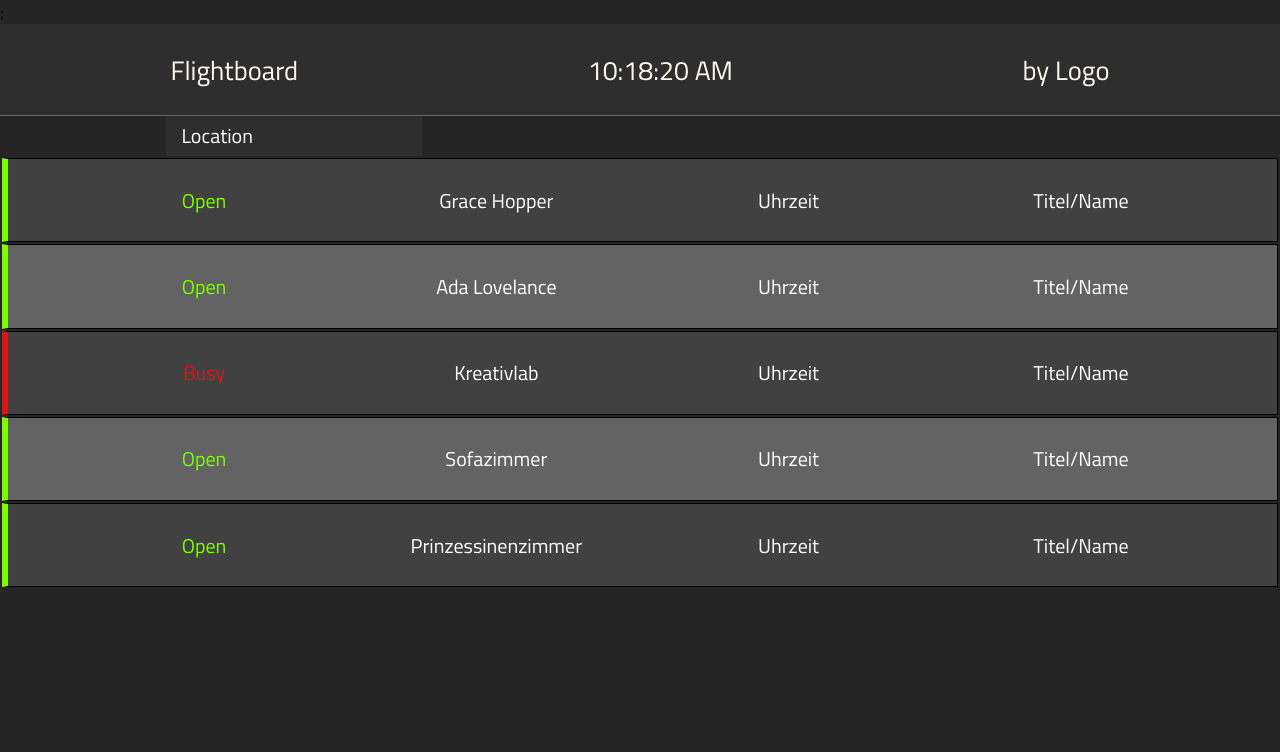
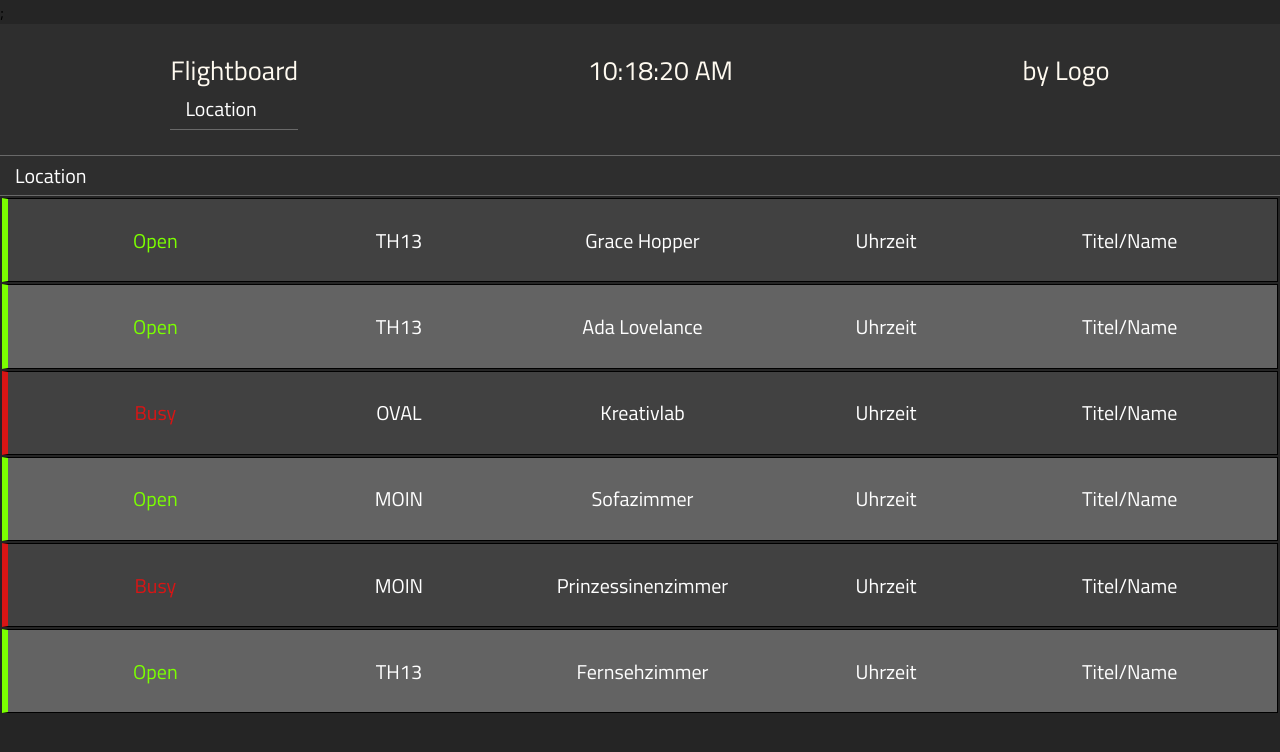
Before and after one commit to ZoraWurm/test-flightboard-fe, a React (Create React App) app: page / in a window 1280 px wide. Shown: the top 752 px of the page. Built offline with nearby package versions, Linux system fonts and the light colour scheme.

Commit message:
location dropdown in header

```diff
--- a/src/App.tsx
+++ b/src/App.tsx
@@ -9,9 +9,10 @@ export function App() {
   const roomList: RoomEntry[] = [
     { id: 1, roomName: 'Grace Hopper', isFree: true, location: 'TH13' },
     { id: 2, roomName: 'Ada Lovelance', isFree: true, location: 'TH13' },
-    { id: 3, roomName: 'Kreativlab', isFree: false, location: 'TH13' },
-    { id: 4, roomName: 'Sofazimmer', isFree: true, location: 'TH13' },
-    { id: 5, roomName: 'Prinzessinenzimmer', isFree: true, location: 'TH13' },
+    { id: 3, roomName: 'Kreativlab', isFree: false, location: 'OVAL' },
+    { id: 4, roomName: 'Sofazimmer', isFree: true, location: 'MOIN' },
+    { id: 5, roomName: 'Prinzessinenzimmer', isFree: false, location: 'MOIN' },
+    { id: 4, roomName: 'Fernsehzimmer', isFree: true, location: 'TH13' },
   ];
 
   return (
--- a/src/Room/room.component.tsx
+++ b/src/Room/room.component.tsx
@@ -2,12 +2,13 @@ import React from 'react';
 import './room.component.css';
 import { RoomEntry } from './room.model';
 
-export function Room({ roomName, isFree }: RoomEntry) {
+export function Room({ location, roomName, isFree }: RoomEntry) {
   return (
     <div className={isFree === true ? 'room roomIsOpen' : 'room roomIsBusy'}>
       <div className={isFree === true ? 'styleOpen' : 'styleBusy'}>
         {isFree ? 'Open' : 'Busy'}
       </div>
+      <div>{location}</div>
       <div>{roomName}</div>
       <div>Uhrzeit</div>
       <div>Titel/Name</div>
--- a/src/dropdown/dropdown.component.tsx
+++ b/src/dropdown/dropdown.component.tsx
@@ -20,7 +20,7 @@ export class Dropdown extends React.Component<{}, LocationState> {
   }
 
   handleSubmit(event: any) {
-    alert('Your Location is: ' + event.target.value);
+    console.log('The current Location is: ' + event.target.value);
     event.preventDefault();
   }
 
--- a/src/dropdown/dropdown.style.css
+++ b/src/dropdown/dropdown.style.css
@@ -4,14 +4,15 @@ select {
   border: none;
   display: flex;
   justify-content: space-around;
-  width: 20%;
+  width: 100%;
   height: 40px;
   padding-left: 15px;
-  margin-left: 13%;
   background: rgb(46, 46, 46);
   color: #fff;
   font-size: 15pt;
   font-family: 'Titillium Web', sans-serif;
+  border-bottom: 1px solid;
+  border-color: dimgray;
 }
 select::-ms-expand {
   display: none;
--- a/src/header/header.component.tsx
+++ b/src/header/header.component.tsx
@@ -6,7 +6,9 @@ import { Dropdown } from '../dropdown/dropdown.component';
 export function Header() {
   return (
     <div className="header">
-      <div className="flightboard">Flightboard</div>
+      <div className="flightboard">
+        Flightboard <Dropdown />
+      </div>
       <div>
         <Clock />
       </div>
```
